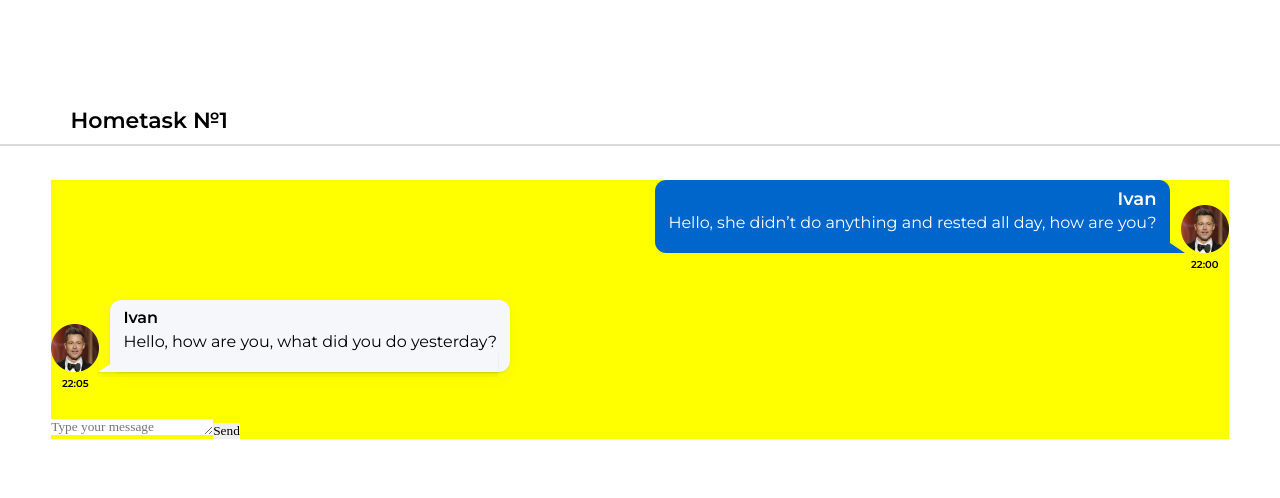
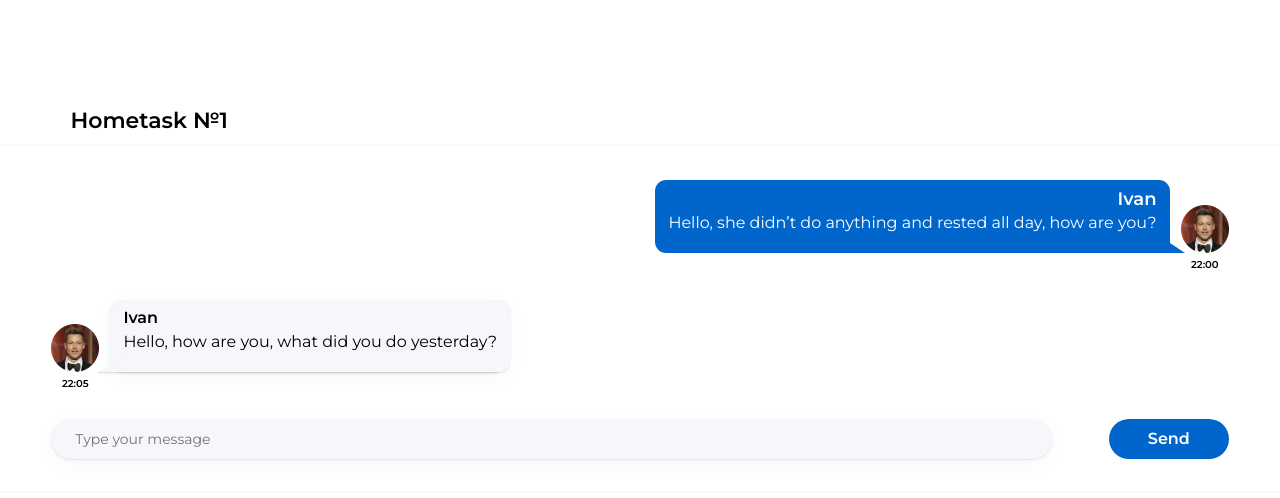
Before and after one commit to Katherina17/todoHW, a React (Create React App) app: page /#/pre-junior in a window 1280 px wide. Before the commit this address led to /. Shown: the top 498 px of the page. Built offline with nearby package versions, Linux system fonts and the light colour scheme.

Commit message:
feat: style MessageSender

```diff
--- a/src/s1-main/App.module.css
+++ b/src/s1-main/App.module.css
@@ -4,10 +4,6 @@
     --header_height: 60px;
     max-width: 1280px;
     margin: 0 auto;
-}
-
-.hw {
-    background: yellow;
 }
 
 .hwTitle {
--- a/src/s1-main/App.tsx
+++ b/src/s1-main/App.tsx
@@ -1,11 +1,13 @@
 import React from 'react'
 import s from './App.module.css'
 import HW1 from '../s2-homeworks/hw01/HW1'
+import {BorderTitle} from "../s2-homeworks/hw01/border-title/BorderTitle";
 
 function App() {
     return (
         <div className={s.App}>
             <HW1/>
+            <BorderTitle/>
             {/*раскомментировать по ходу выполнения*/}
             {/*<HW2/>*/}
             {/*<HW3/>*/}
--- a/src/s2-homeworks/hw01/HW1.module.css
+++ b/src/s2-homeworks/hw01/HW1.module.css
@@ -1,5 +1,6 @@
 #hw1 {
     margin-top: 107px;
+    margin-bottom: 32px;
 }
 
 .wrapper{
--- a/src/s2-homeworks/hw01/border-title/BorderTitle.module.css
+++ b/src/s2-homeworks/hw01/border-title/BorderTitle.module.css
@@ -1,3 +1,3 @@
 .borderTitle{
-    border: 1px solid #D9D9D9;
+    border: 1px solid rgb(217 217 217 / 17%);
 }
--- a/src/s2-homeworks/hw01/friend-message/FriendMessage.module.css
+++ b/src/s2-homeworks/hw01/friend-message/FriendMessage.module.css
@@ -26,7 +26,7 @@
     border-radius: 0.8rem;
     max-width: 37.64rem;
     min-width: 7rem;
-    box-shadow: 0 5px 20px rgba(29, 33, 38, 0.03), 0 1px 2px rgba(29, 33, 38, 0.1);
+    box-shadow: 0px 5px 20px rgba(29, 33, 38, 0.03), 0px 1px 2px rgba(29, 33, 38, 0.1);
 }
 
 .friendText:after {
@@ -36,7 +36,7 @@
     display: flex;
     position: relative;
     right: 0.9rem;
-    box-shadow: 0 5px 0 rgba(29, 33, 38, 0.03), 0 1px 2px rgba(29, 33, 38, 0.1);
+    box-shadow: 0 3px 0 rgb(29 33 38 / 3%), 0 1px 0 rgb(29 33 38 / 10%);
 }
 
 .friendName {
--- a/src/s2-homeworks/hw01/message-sender/MessageSender.module.css
+++ b/src/s2-homeworks/hw01/message-sender/MessageSender.module.css
@@ -1,18 +1,53 @@
+@import url('https://fonts.googleapis.com/css2?family=Montserrat:wght@400;500;600&display=swap');
+
+:root{
+    --font-family: 'Montserrat', sans-serif;
+}
+
 .sendForm {
-
+    display: flex;
+    justify-content: space-between;
 }
 
 .textarea {
-
+    background-color: #F5F7FB;
+    font-family: var(--font-family);
+    font-weight: 400;
+    line-height: 17px;
+    padding: 12px 0 11px 24px;
+    width: 85%;
+    border-radius: 20px;
+    box-shadow: 0px 5px 20px rgba(29, 33, 38, 0.03), 0px 1px 2px rgba(29, 33, 38, 0.1);
+    resize: none;
+    font-size: 14px;
 }
 
+.textarea::placeholder{
+    color: rgba(0, 0, 0, 0.6);
+    opacity: 0.9;
+}
+
+.textarea:focus{
+    box-shadow: 0 0 10px #00000026;
+}
+
+
 .button {
-
+    border-radius: 20px;
+    background-color: #0066CC;
+    height: 40px;
+    width: 8.57rem;
+    color: white;
+    font-family: var(--font-family);
+    font-weight: 600;
+    font-size: 16px;
+    line-height: 20px;
 }
 
 .button:hover {
-
+    background: #CC1439;
 }
 .button:active {
-
+    color: #002E5C;
+    background-color: #0066CC;
 }
```
